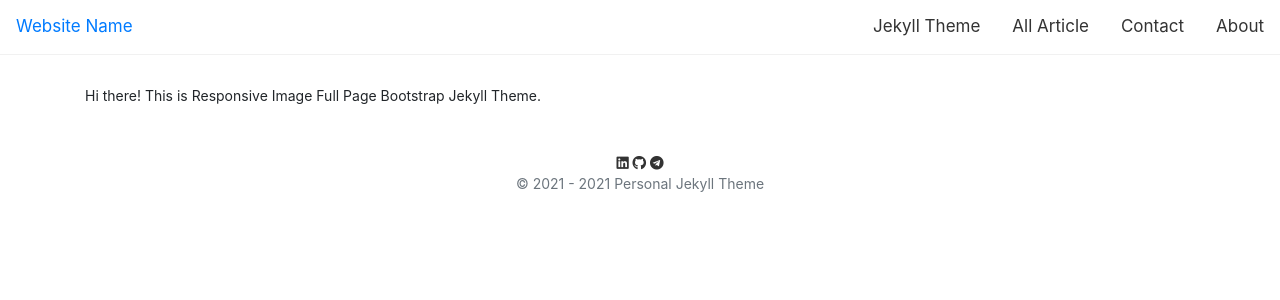
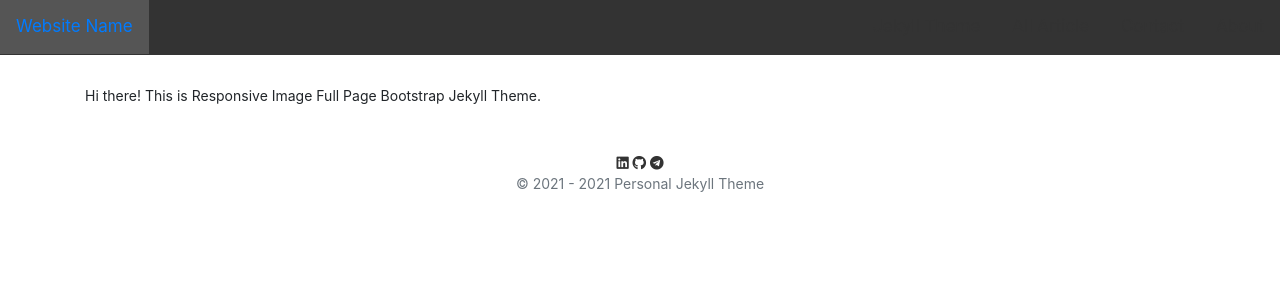
Before and after one commit to mohamadrido/personal-jekyll-theme, a Jekyll site: the page built from about.html, in a window 1280 px wide. Shown: the top 300 px of the page. Built offline with Jekyll 4.4.1, drawn with Linux system fonts in a browser that asks for light colours; nearby versions of some CDN libraries.

Commit message:
Update style.css

```diff
--- a/assets/style.css
+++ b/assets/style.css
@@ -88,8 +88,8 @@ a:hover {
 
 .topnav {
   overflow: hidden;
-  background-color: #fff;
-  border-bottom: 1px solid #f1f1f1;
+  background-color: #333;
+  border-bottom: 1px solid #333;
 }
 
 .topnav a {
@@ -103,7 +103,7 @@ a:hover {
 }
 
 .topnav a:hover {
-  background-color: #fff;
+  background-color: #555;
   color: #007bff;
 }
 
```
